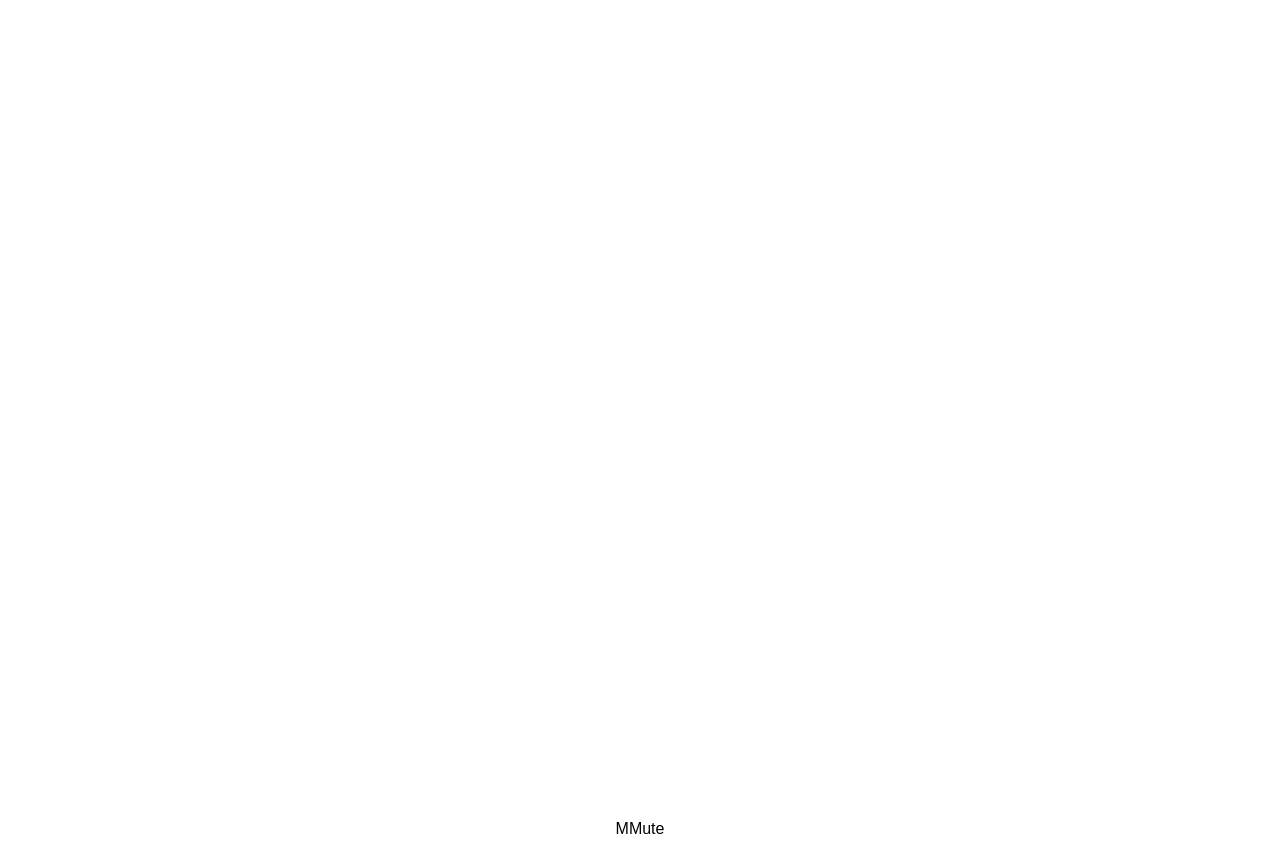
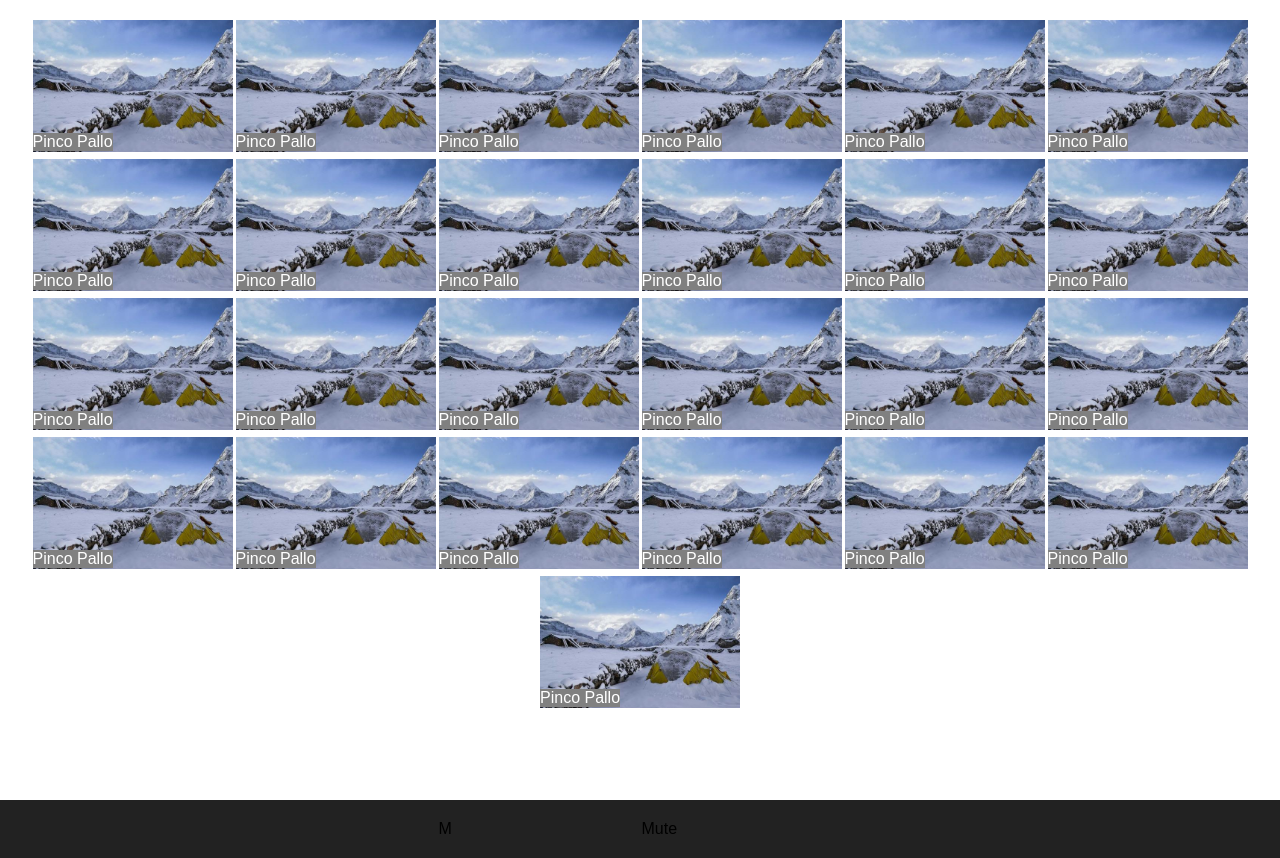
Before and after one commit to danieleardizzone/html-css-zoom, a plain HTML site: page index.html in a window 1280 px wide. Drawn offline with Linux system fonts and the light colour scheme.

Commit message:
incompleto

```diff
--- a/css/style.css
+++ b/css/style.css
@@ -15,32 +15,33 @@ img{
 
 .main-content {
 	height:100vh;
+    width: 100%;
+    margin: 0 auto;
 }
 
 .row{
     display: flex;
     align-items: center;
     justify-content: center;
+    flex-wrap: wrap;
+    padding: 20px 10px;
+    gap: 3px;
 }
 
-.card {
-    display: flex;
-    min-height: 200px;
-    flex-basis: calc(100%/7);
+.col{
+    width: 200px;
+    position: relative;
 }
 
-
-
-
-
-
-
-
-.app_toolbar {
-	padding: 20px;
+.name{
+    position: absolute;
+    left: 0;
+    bottom: 5px;
+    background-color: gray;
+    color: white;
+    font-size: 16px;
 }
 
-.debug.card{
-    border: 2px solid red;
-    padding: 20px;
+.page-footer{
+    background-color: #222222;
 }
--- a/index.html
+++ b/index.html
@@ -4,47 +4,112 @@
 		<title>zoom</title>
 		<link rel="stylesheet" href="./css/style.css" />
 	</head>
-	<body class="debug">
+	<body class="debu">
         <main class="main-content">
             <div class="row">
-                <div class="card"></div>
-                <div class="card"></div>
-                <div class="card"></div>
-                <div class="card"></div>
-                <div class="card"></div>
-                <div class="card"></div>
-                <div class="card"></div>
-                <div class="card"></div>
-                <div class="card"></div>
-                <div class="card"></div>
-                <div class="card"></div>
-                <div class="card"></div>
-                <div class="card"></div>
-                <div class="card"></div>
-                <div class="card"></div>
-                <div class="card"></div>
-                <div class="card"></div>
-                <div class="card"></div>
-                <div class="card"></div>
-                <div class="card"></div>
-                <div class="card"></div>
-                <div class="card"></div>
-                <div class="card"></div>
-                <div class="card"></div>
-                <div class="card"></div>
-                <div class="card"></div>
-                <div class="card"></div>
-                <div class="card"></div>
-                <div class="card"></div>
-                <div class="card"></div>
-                <div class="card"></div>
-                <div class="card"></div>
-                <div class="card"></div>
-                <div class="card"></div>
-                <div class="card"></div>
+                <div class="col">
+                    <img src="./img/lorem.jpg">
+                    <span class="name">Pinco Pallo</span>
+                </div>
+                <div class="col">
+                    <img src="./img/lorem.jpg">
+                    <span class="name">Pinco Pallo</span>
+                </div>
+                <div class="col">
+                    <img src="./img/lorem.jpg">
+                    <span class="name">Pinco Pallo</span>
+                </div>
+                <div class="col">
+                    <img src="./img/lorem.jpg">
+                    <span class="name">Pinco Pallo</span>
+                </div>
+                <div class="col">
+                    <img src="./img/lorem.jpg">
+                    <span class="name">Pinco Pallo</span>
+                </div>
+                <div class="col">
+                    <img src="./img/lorem.jpg">
+                    <span class="name">Pinco Pallo</span>
+                </div>
+                <div class="col">
+                    <img src="./img/lorem.jpg">
+                    <span class="name">Pinco Pallo</span>
+                </div>
+                <div class="col">
+                    <img src="./img/lorem.jpg">
+                    <span class="name">Pinco Pallo</span>
+                </div>
+                <div class="col">
+                    <img src="./img/lorem.jpg">
+                    <span class="name">Pinco Pallo</span>
+                </div>
+                <div class="col">
+                    <img src="./img/lorem.jpg">
+                    <span class="name">Pinco Pallo</span>
+                </div>
+                <div class="col">
+                    <img src="./img/lorem.jpg">
+                    <span class="name">Pinco Pallo</span>
+                </div>
+                <div class="col">
+                    <img src="./img/lorem.jpg">
+                    <span class="name">Pinco Pallo</span>
+                </div>
+                <div class="col">
+                    <img src="./img/lorem.jpg">
+                    <span class="name">Pinco Pallo</span>
+                </div>
+                <div class="col">
+                    <img src="./img/lorem.jpg">
+                    <span class="name">Pinco Pallo</span>
+                </div>
+                <div class="col">
+                    <img src="./img/lorem.jpg">
+                    <span class="name">Pinco Pallo</span>
+                </div>
+                <div class="col">
+                    <img src="./img/lorem.jpg">
+                    <span class="name">Pinco Pallo</span>
+                </div>
+                <div class="col">
+                    <img src="./img/lorem.jpg">
+                    <span class="name">Pinco Pallo</span>
+                </div>
+                <div class="col">
+                    <img src="./img/lorem.jpg">
+                    <span class="name">Pinco Pallo</span>
+                </div>
+                <div class="col">
+                    <img src="./img/lorem.jpg">
+                    <span class="name">Pinco Pallo</span>
+                </div>
+                <div class="col">
+                    <img src="./img/lorem.jpg">
+                    <span class="name">Pinco Pallo</span>
+                </div>
+                <div class="col">
+                    <img src="./img/lorem.jpg">
+                    <span class="name">Pinco Pallo</span>
+                </div>
+                <div class="col">
+                    <img src="./img/lorem.jpg">
+                    <span class="name">Pinco Pallo</span>
+                </div>
+                <div class="col">
+                    <img src="./img/lorem.jpg">
+                    <span class="name">Pinco Pallo</span>
+                </div>
+                <div class="col">
+                    <img src="./img/lorem.jpg">
+                    <span class="name">Pinco Pallo</span>
+                </div>
+                <div class="col">
+                    <img src="./img/lorem.jpg">
+                    <span class="name">Pinco Pallo</span>
+                </div>
             </div>
         </main>
-			<footer class="app_toolbar">
+        <footer class="page-footer">
             <div class="container">
                 <div class="row">
                     <div class="col">
```
Lines whose indentation alone changed are shown as unchanged.
